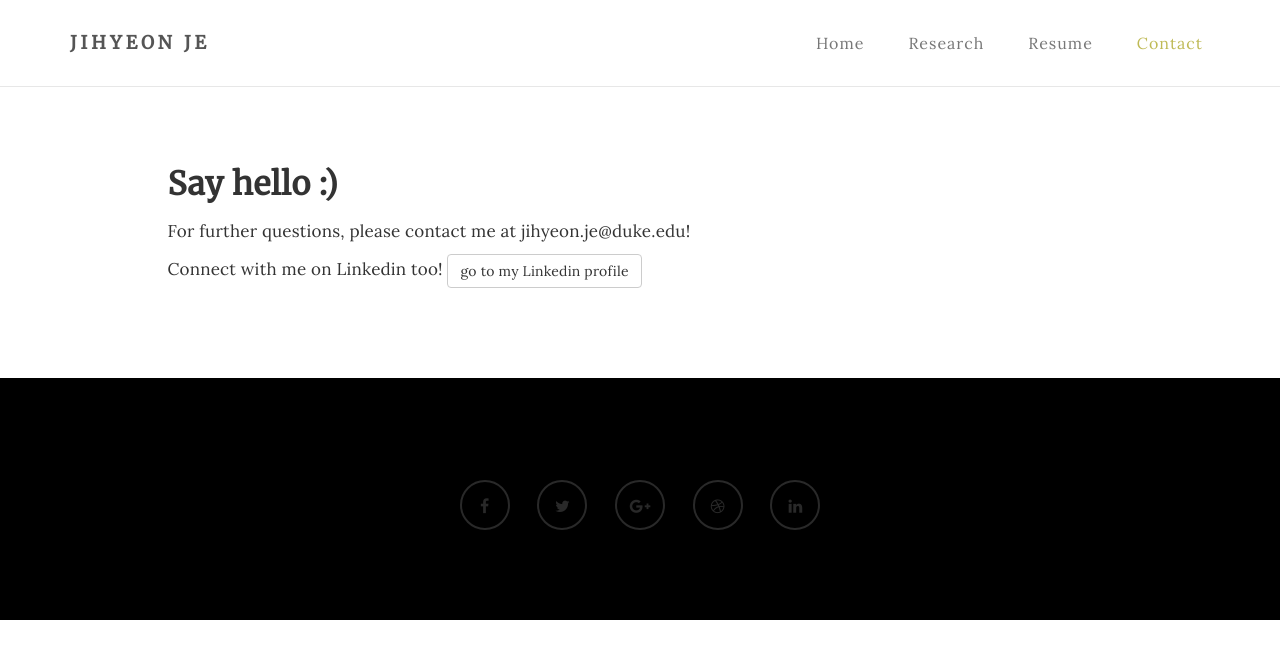
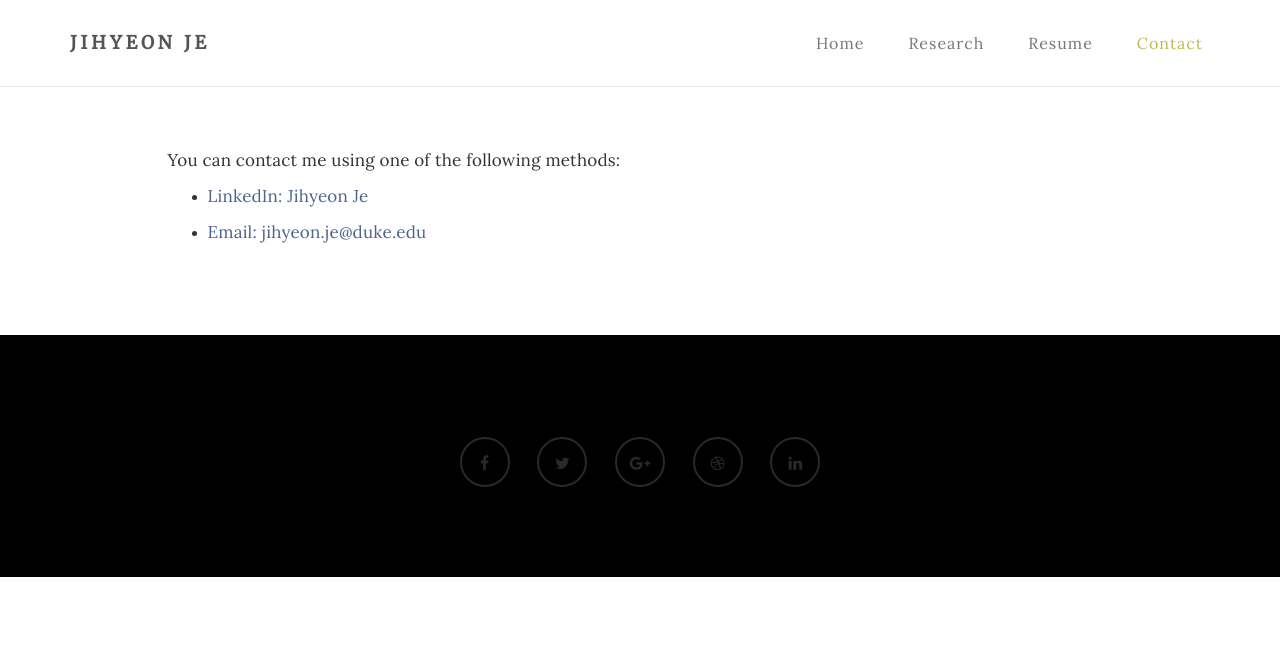
Before and after one commit to rpraka/JihyeonJe.com, a Jekyll site: the page contact.html, which Jekyll copies as it is, in a window 1280 px wide. Shown: the top 659 px of the page. Built offline with Jekyll 4.4.1, drawn with Linux system fonts in a browser that asks for light colours.

Commit message:
Update contact.html

```diff
--- a/contact.html
+++ b/contact.html
@@ -82,12 +82,11 @@ http://www.tooplate.com/view/2085-neuron
           <div class="row">
 
                <div class="col-md-offset-1 col-md-10 col-sm-12">
-                    <h2>Say hello :)</h2>
-                    <p>For further questions, please contact me at jihyeon.je@duke.edu!</p>
-                    <p>Connect with me on Linkedin too!
-                         <a href="https://www.linkedin.com/in/jihyeon-je/" class="btn btn-default">go to my Linkedin profile</a>
-                    </p>
-
+                    <p> You can contact me using one of the following methods: </p>
+                    <ul>
+                                 <li> <p><a href="https://www.linkedin.com/in/jihyeon-je/">LinkedIn: Jihyeon Je</a></p></li>
+                                 <li> <p><a href="mailto: jj271@duke.edu">Email: jihyeon.je@duke.edu</a></p></li>
+                    </ul>
 
                </div>
 
```
